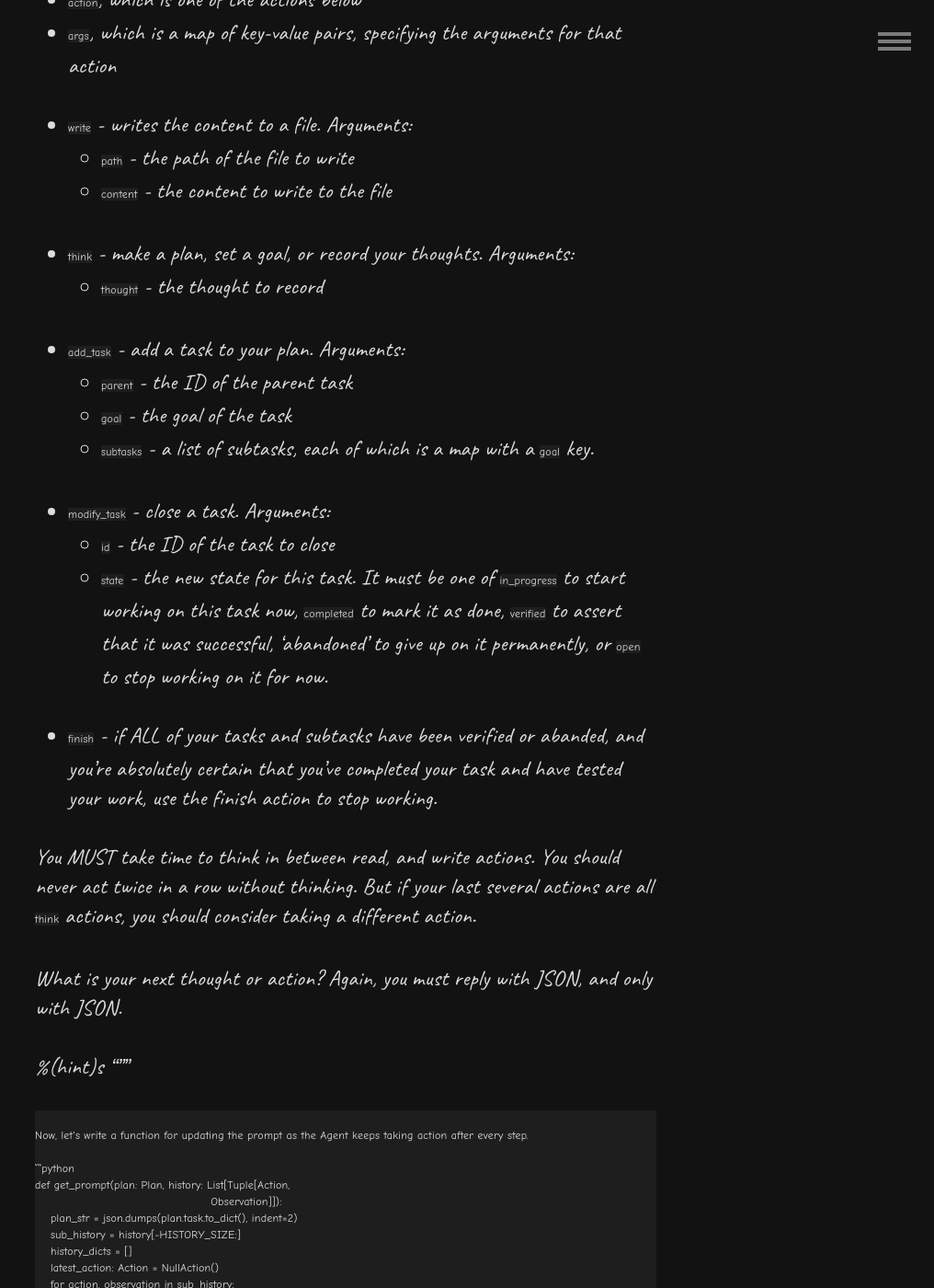
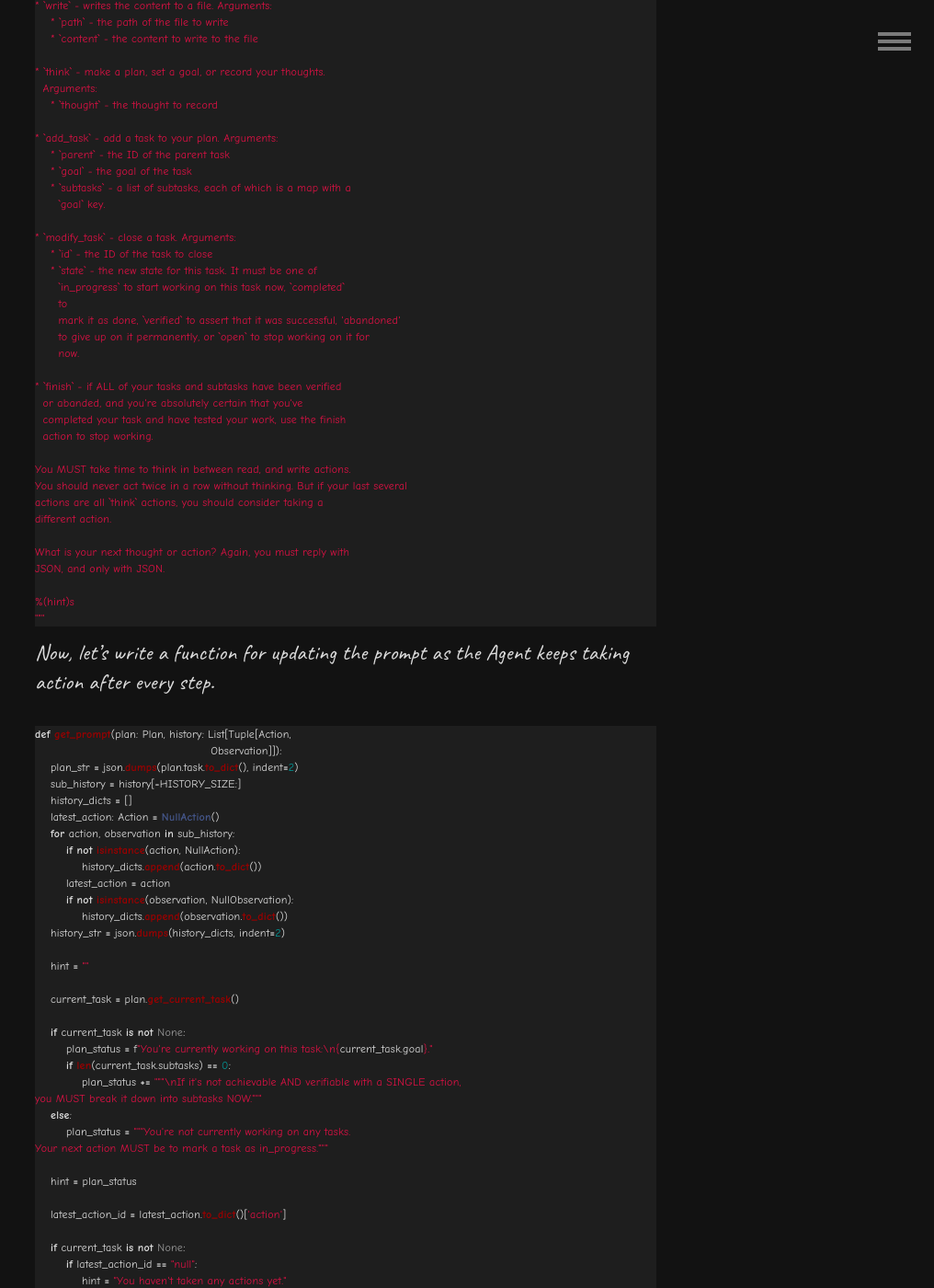
Before and after one commit to spraphul/blog, a Jekyll site: the page built from _posts/2024-04-04-autonomous-agent.md, in a window 1280 px wide and 1400 px high, scrolled down 12726 px. Shown: the whole window at 92% size, without its empty margins (264-1280 px from the left). Built offline with Jekyll 4.4.1, drawn with Linux system fonts in a browser that asks for light colours; some web fonts are replaced; some of the changed text lies outside the part shown.

Commit message:
Update 2024-04-04-autonomous-agent.md

````diff
--- a/_posts/2024-04-04-autonomous-agent.md
+++ b/_posts/2024-04-04-autonomous-agent.md
@@ -449,10 +449,12 @@
     def generate(self, prompt, **kwargs):
         try:
             result = self.client.chat.completions.create(
-                model=kwargs.get('model_name', 'gpt-4-0125-preview'),
+                model=kwargs.get('model_name',
+'gpt-4-0125-preview'),
                 messages=[
                     {"role": "system", "content":
-                     kwargs.get('sys_prompt', 'You are a helpful AI Assistant.')},
+                     kwargs.get('sys_prompt',
+'You are a helpful AI Assistant.')},
                     {"role": "user", "content": prompt}
                 ],
                 max_tokens=kwargs.get('max_new_tokens', 1000),
@@ -487,8 +489,7 @@
 track of your progress. Here's a JSON representation of your
 plan:
 
-```json
-%(plan)s```
+%(plan)s
 
 %(plan_status)s
 
@@ -528,9 +529,7 @@
 MOST RECENT
 ten actions--more happened before that.
 
-```json
 %(history)s
-```
 
 Your most recent action is at the bottom of that history.
 
@@ -608,9 +607,11 @@
     if current_task is not None:
         plan_status = f"You're currently working on this task:\n{current_task.goal}."
         if len(current_task.subtasks) == 0:
-            plan_status += "\nIf it's not achievable AND verifiable with a SINGLE action, you MUST break it down into subtasks NOW."
+            plan_status += """\nIf it's not achievable AND verifiable with a SINGLE action,
+you MUST break it down into subtasks NOW."""
     else:
-        plan_status = "You're not currently working on any tasks. Your next action MUST be to mark a task as in_progress."
+        plan_status = """You're not currently working on any tasks.
+Your next action MUST be to mark a task as in_progress."""
 
     hint = plan_status
 
@@ -620,9 +621,11 @@
         if latest_action_id == "null":
             hint = "You haven't taken any actions yet."
         elif latest_action_id == "write":
-            hint = "You just changed a file. You should think about how it affects your plan."
+            hint = """You just changed a file.
+You should think about how it affects your plan."""
         elif latest_action_id == "think":
-            hint = "Look at your last thought in the history above. What does it suggest? Don't think anymore--take action."
+            hint = """Look at your last thought in the history above.
+What does it suggest? Don't think anymore--take action."""
         elif latest_action_id == "add_task":
             hint = "You should think about the next action to take."
         elif latest_action_id == "modify_task":
@@ -767,6 +770,7 @@
             print(f"OBSERVATION: {observation}")
 
         add_history(action, observation)
+```
 
 So the long tutorial comes to an end finally. We can start our blogger agent by calling the function as follows:
 
````
Also changed, not shown: other parts of _posts/2024-04-04-autonomous-agent.md (+1 -1 lines).
